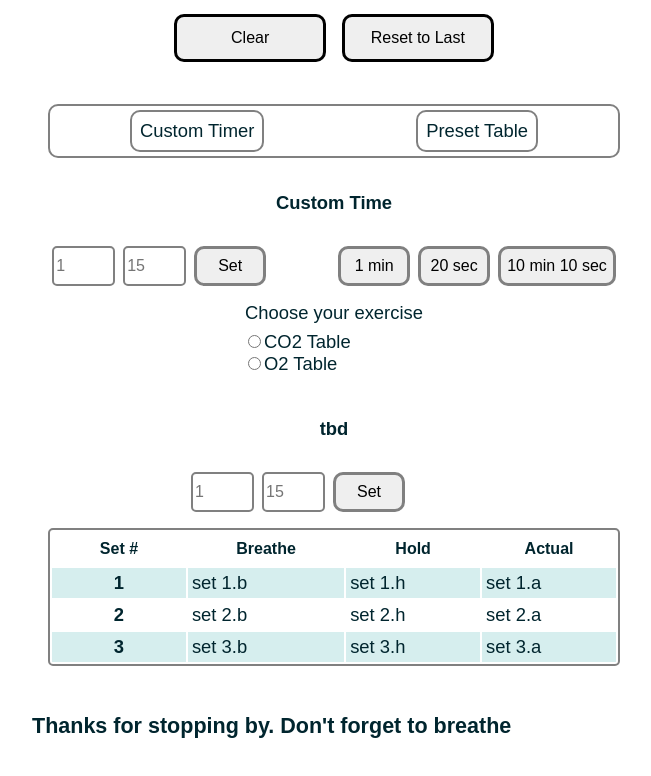
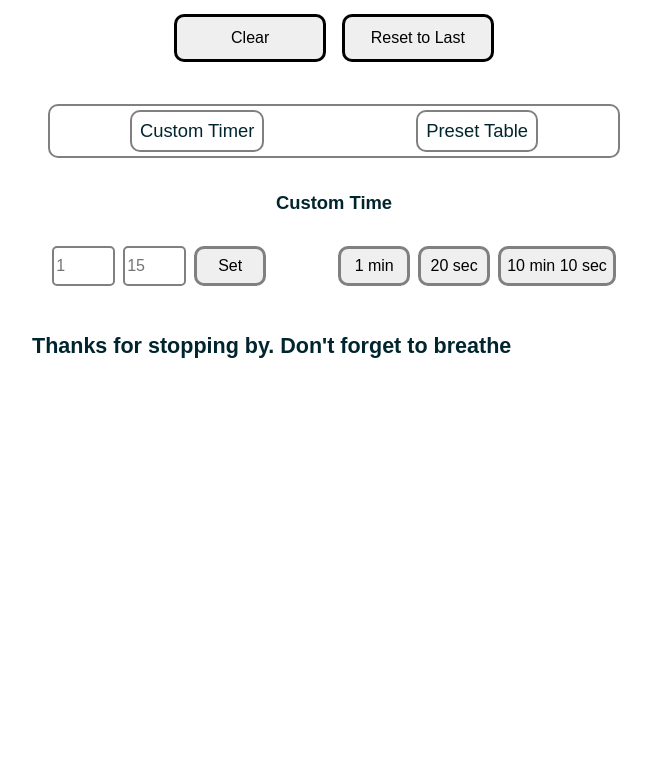
Before and after one commit to ccchrissss/apnea-timer-2, a React (Vite) app: page / in a window 1280 px wide. Shown: the part 414-1190 px from the top of the page, without its empty margins (306-957 px from the left). After the commit the page ends 821 px from the top, so only its background shows below. Built offline with nearby package versions, Linux system fonts and the light colour scheme.

Commit message:
feat: add logic to WorkoutType click handlers to hide and show InputsAndPresets and WorkoutTable components by changing their display via inline style.

```diff
--- a/src/components/InputsAndPresets.jsx
+++ b/src/components/InputsAndPresets.jsx
@@ -35,10 +35,10 @@ const PresetTimes = ({ onSetPreset100, onSetPreset020, onSetPreset1010 }) => {
   )
 }
 
-const InputsAndPresets = ({ handleOnSetPreset100, handleOnSetPreset020, handleOnSetPreset1010, handleOnSetTimerFromInputs }) => {
+const InputsAndPresets = ({ state, handleOnSetPreset100, handleOnSetPreset020, handleOnSetPreset1010, handleOnSetTimerFromInputs }) => {
 
   return (
-    <StyledInputsAndPresets>
+    <StyledInputsAndPresets style={{ display: state == 'custom timer' ? 'flex' : 'none'}}>
       <Inputs formName={'Custom Time'} onSetTimerFromInputs={handleOnSetTimerFromInputs} />
       <PresetTimes
         onSetPreset100={handleOnSetPreset100}
--- a/src/components/Timer.jsx
+++ b/src/components/Timer.jsx
@@ -13,6 +13,9 @@ function Timer() {
 
   const [minutes, setMinutes] = useState(0)
   const [seconds, setSeconds] = useState((0).toLocaleString('en-US', {minimumIntegerDigits: 2, useGrouping: false}))
+
+  const [currentWorkoutType, setCurrentWorkoutType] = useState('custom timer')
+
   // const [time, setTime] = useState(0)
   const [lastMinutes, setLastMinutes] = useState(0)
   const [lastSeconds, setLastSeconds] = useState((0).toLocaleString('en-US', {minimumIntegerDigits: 2, useGrouping: false}))
@@ -140,9 +143,13 @@ function Timer() {
 
   const handleCustomTimerClick = () => {
     console.log('handle custom timer click')
+
+    setCurrentWorkoutType('custom timer')
   }
   const handlePresetTableClick = () => {
     console.log('handle preset table click')
+
+    setCurrentWorkoutType('preset table')
   }
 
   const handleOnSetPreset100 = () => {
@@ -205,8 +212,9 @@ function Timer() {
         handleOnSetPreset020={handleOnSetPreset020}
         handleOnSetPreset1010={handleOnSetPreset1010}
         handleOnSetTimerFromInputs={handleOnSetTimerFromInputs}
+        state={currentWorkoutType}
       />
-      <WorkoutTable />
+      <WorkoutTable state={currentWorkoutType} />
     </>
 
   )
--- a/src/components/WorkoutTable.jsx
+++ b/src/components/WorkoutTable.jsx
@@ -2,11 +2,11 @@ import { useState } from 'react'
 import { StyledWorkoutTable } from './styles/WorkoutTable.styled'
 import { Inputs } from './InputsAndPresets'
 
-const WorkoutTable = () => {
+const WorkoutTable = ({ state }) => {
 
 
   return (
-    <StyledWorkoutTable>
+    <StyledWorkoutTable style={{ display: state == 'preset table' ? 'flex' : 'none'}}>
       <fieldset>
         <legend>Choose your exercise</legend>
         <div>
--- a/src/components/styles/WorkoutTable.styled.jsx
+++ b/src/components/styles/WorkoutTable.styled.jsx
@@ -77,6 +77,10 @@ export const StyledWorkoutTable = styled.section`
     min-width: 4.5rem;
   }
 
+  /* .hidden {
+    display: none;
+  } */
+
 `
 
 // table {
```
